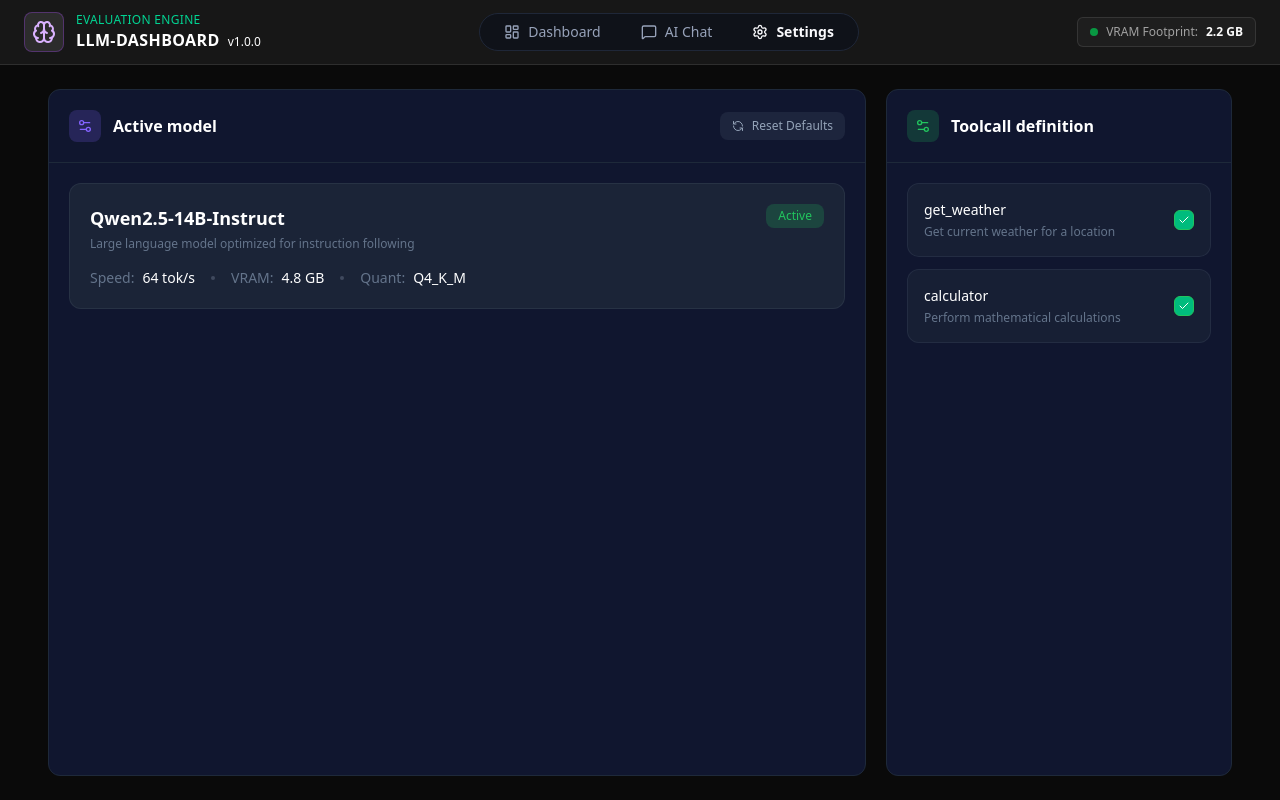
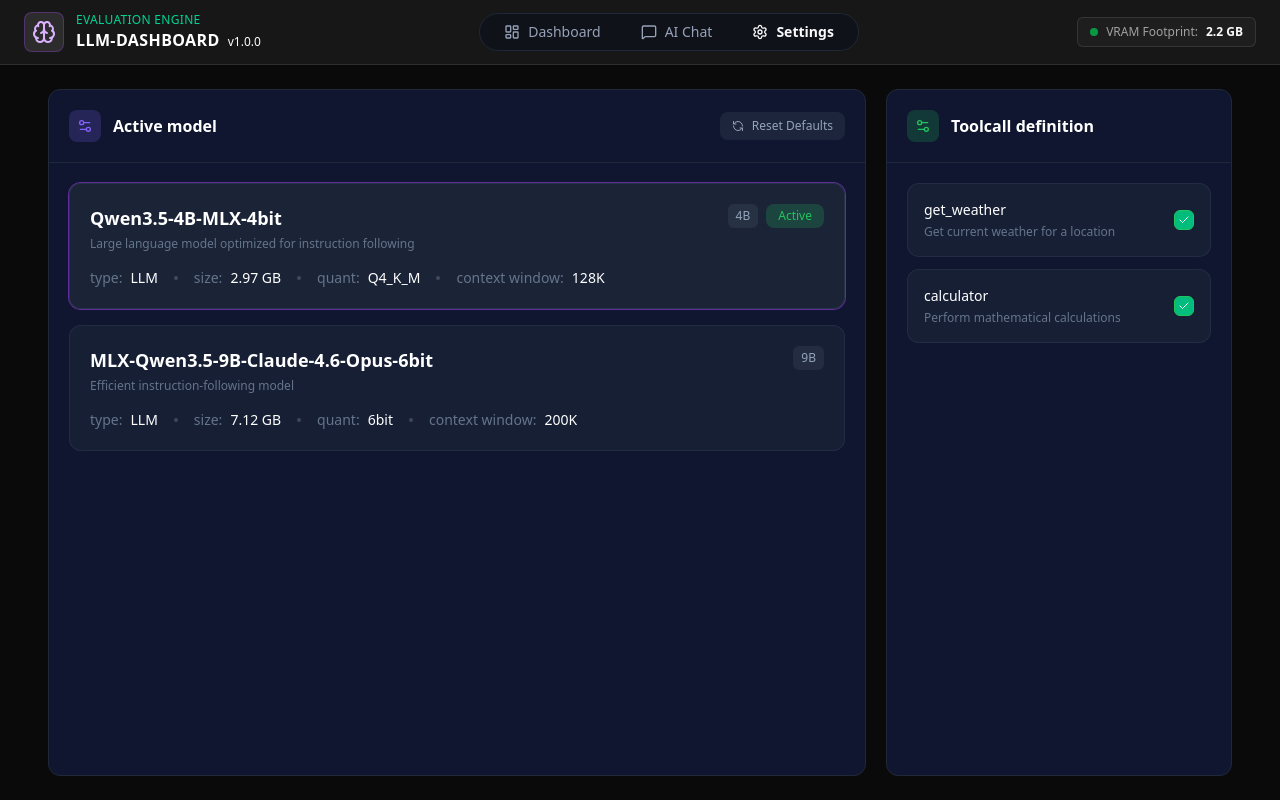
Before and after one commit to aman2025/llm-dashboard, a React (Vite) app in the folder client/: page /settings in a window 1280 px wide. Built offline with nearby package versions, Linux system fonts and the light colour scheme.

Commit message:
setting界面: 更新model 信息, 添加context window, type, size

```diff
--- a/client/src/modules/settings/index.tsx
+++ b/client/src/modules/settings/index.tsx
@@ -13,7 +13,10 @@ export default function SettingsPage() {
           }}
         >
           {/* Header */}
-          <div className="flex items-center justify-between p-5 border-b" style={{ borderColor: '#1e293a' }}>
+          <div
+            className="flex items-center justify-between p-5 border-b"
+            style={{ borderColor: '#1e293a' }}
+          >
             <div className="flex items-center gap-3">
               <div
                 className="w-8 h-8 rounded-lg flex items-center justify-center"
@@ -21,7 +24,9 @@ export default function SettingsPage() {
               >
                 <Settings2 className="w-4 h-4" style={{ color: '#8463ff' }} />
               </div>
-              <span className="text-white font-semibold text-base">Active model</span>
+              <span className="text-white font-semibold text-base">
+                Active model
+              </span>
             </div>
             <button
               className="flex items-center gap-2 px-3 py-1.5 rounded-lg text-xs transition-colors"
@@ -35,20 +40,60 @@ export default function SettingsPage() {
             </button>
           </div>
 
-          {/* Content - Active Model Card */}
-          <div className="flex-1 p-5 overflow-auto">
+          {/* Content - Model Cards */}
+          <div className="flex-1 p-5 overflow-auto space-y-4">
+            {[
+              {
+                name: 'Qwen3.5-4B-MLX-4bit',
+                size: '4B',
+                type: 'LLM',
+                desc: 'Large language model optimized for instruction following',
+                fileSize: '2.97 GB',
+                quant: 'Q4_K_M',
+                contextWindow: '128K',
+                active: true
+              },
+              {
+                name: 'MLX-Qwen3.5-9B-Claude-4.6-Opus-6bit',
+                size: '9B',
+                type: 'LLM',
+                desc: 'Efficient instruction-following model',
+                fileSize: '7.12 GB',
+                quant: '6bit',
+                contextWindow: '200K',
+                active: false
+              }
+            ].map((item, idx) => (
               <div
-              className="p-5 rounded-xl"
+                key={idx}
+                className={`p-5 rounded-xl transition-all ${item.active ? 'ring-1 ring-purple-500/50' : ''}`}
                 style={{
-                backgroundColor: 'rgba(30, 41, 58, 0.8)',
+                  backgroundColor: item.active
+                    ? 'rgba(30, 41, 58, 0.8)'
+                    : 'rgba(30, 41, 58, 0.5)',
                   border: '1px solid rgba(148, 163, 184, 0.1)'
                 }}
               >
                 <div className="flex items-start justify-between mb-4">
                   <div>
-                  <div className="text-white font-semibold text-lg mb-1">Qwen2.5-14B-Instruct</div>
-                  <div className="text-xs" style={{ color: '#64748b' }}>Large language model optimized for instruction following</div>
+                    <div className="text-white font-semibold text-lg mb-1">
+                      {item.name}
                     </div>
+                    <div className="text-xs" style={{ color: '#64748b' }}>
+                      {item.desc}
+                    </div>
+                  </div>
+                  <div className="flex items-center gap-2">
+                    <span
+                      className="px-2 py-1 rounded-md text-xs"
+                      style={{
+                        backgroundColor: 'rgba(148, 163, 184, 0.1)',
+                        color: '#94a3b8'
+                      }}
+                    >
+                      {item.size}
+                    </span>
+                    {item.active && (
                       <span
                         className="px-3 py-1 rounded-lg text-xs"
                         style={{
@@ -58,24 +103,35 @@ export default function SettingsPage() {
                       >
                         Active
                       </span>
+                    )}
                   </div>
-              <div className="flex items-center gap-4 text-sm" style={{ color: '#94a3b8' }}>
+                </div>
+                <div
+                  className="flex items-center gap-4 text-sm"
+                  style={{ color: '#94a3b8' }}
+                >
                   <span className="flex items-center gap-2">
-                  <span style={{ color: '#64748b' }}>Speed:</span>
-                  <span className="text-white">64 tok/s</span>
+                    <span style={{ color: '#64748b' }}>type:</span>
+                    <span className="text-white">{item.type}</span>
                   </span>
                   <span className="w-1 h-1 rounded-full bg-current opacity-30" />
                   <span className="flex items-center gap-2">
-                  <span style={{ color: '#64748b' }}>VRAM:</span>
-                  <span className="text-white">4.8 GB</span>
+                    <span style={{ color: '#64748b' }}>size:</span>
+                    <span className="text-white">{item.fileSize}</span>
                   </span>
                   <span className="w-1 h-1 rounded-full bg-current opacity-30" />
                   <span className="flex items-center gap-2">
-                  <span style={{ color: '#64748b' }}>Quant:</span>
-                  <span className="text-white">Q4_K_M</span>
+                    <span style={{ color: '#64748b' }}>quant:</span>
+                    <span className="text-white">{item.quant}</span>
+                  </span>
+                  <span className="w-1 h-1 rounded-full bg-current opacity-30" />
+                  <span className="flex items-center gap-2">
+                    <span style={{ color: '#64748b' }}>context window:</span>
+                    <span className="text-white">{item.contextWindow}</span>
                   </span>
                 </div>
               </div>
+            ))}
           </div>
         </div>
       </div>
@@ -90,7 +146,10 @@ export default function SettingsPage() {
           }}
         >
           {/* Header */}
-          <div className="flex items-center justify-between p-5 border-b" style={{ borderColor: '#1e293a' }}>
+          <div
+            className="flex items-center justify-between p-5 border-b"
+            style={{ borderColor: '#1e293a' }}
+          >
             <div className="flex items-center gap-3">
               <div
                 className="w-8 h-8 rounded-lg flex items-center justify-center"
@@ -98,15 +157,25 @@ export default function SettingsPage() {
               >
                 <Settings2 className="w-4 h-4" style={{ color: '#22c55e' }} />
               </div>
-              <span className="text-white font-semibold text-base">Toolcall definition</span>
+              <span className="text-white font-semibold text-base">
+                Toolcall definition
+              </span>
             </div>
           </div>
 
           {/* Content - Tool Definition Cards */}
           <div className="flex-1 p-5 overflow-auto space-y-3">
             {[
-              { tool: 'get_weather', desc: 'Get current weather for a location', enabled: true },
-              { tool: 'calculator', desc: 'Perform mathematical calculations', enabled: true }
+              {
+                tool: 'get_weather',
+                desc: 'Get current weather for a location',
+                enabled: true
+              },
+              {
+                tool: 'calculator',
+                desc: 'Perform mathematical calculations',
+                enabled: true
+              }
             ].map((item, idx) => (
               <div
                 key={idx}
@@ -117,14 +186,20 @@ export default function SettingsPage() {
                 }}
               >
                 <div>
-                  <div className="text-white font-medium text-sm mb-1">{item.tool}</div>
-                  <div className="text-xs" style={{ color: '#64748b' }}>{item.desc}</div>
+                  <div className="text-white font-medium text-sm mb-1">
+                    {item.tool}
+                  </div>
+                  <div className="text-xs" style={{ color: '#64748b' }}>
+                    {item.desc}
+                  </div>
                 </div>
                 <div
                   className={`w-5 h-5 rounded-md flex items-center justify-center transition-colors ${
                     item.enabled ? 'bg-emerald-500' : ''
                   }`}
-                  style={{ border: `1px solid ${item.enabled ? '#22c55e' : '#475569'}` }}
+                  style={{
+                    border: `1px solid ${item.enabled ? '#22c55e' : '#475569'}`
+                  }}
                 >
                   {item.enabled && <Check className="w-3 h-3 text-white" />}
                 </div>
```
Lines whose indentation alone changed are shown as unchanged.
